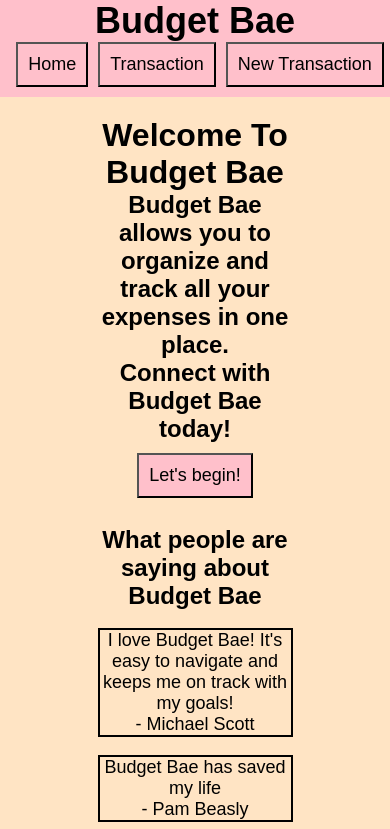
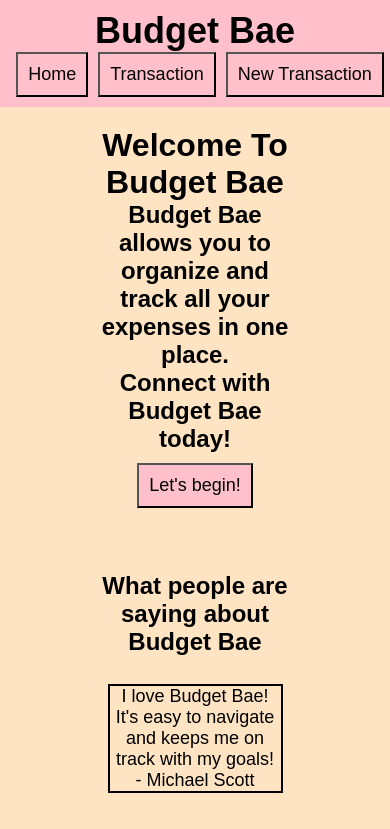
Before and after one commit to TaylorWill94/budget-app-frontend, a React (Create React App) app: page / in a window 390 px wide. Shown: the top 829 px of the page. Built offline with nearby package versions, Linux system fonts and the light colour scheme; a web font is replaced by a local one.

Commit message:
Updated CSS

```diff
--- a/src/App.css
+++ b/src/App.css
@@ -35,6 +35,7 @@
   .app-name {
     background: pink;
     font-size: 36px;
+    margin-top: 10px;
   }
   .nav-items {
     background: pink;
@@ -58,6 +59,7 @@
   .budget-review {
       font-size: 18px;
       border: 2px solid rgb(0, 0, 0);
+      margin: 10px;
   }
 
   /* BUDGET LIST TABLE */
--- a/src/components/Home.js
+++ b/src/components/Home.js
@@ -12,6 +12,8 @@ const Home = () => {
       <Link to="/transactions">
         <button className="nav-items begin">Let's begin!</button>
       </Link>
+      <br />
+      <br />
       <br />
       <br />
       <h2>What people are saying about Budget Bae</h2>
```
